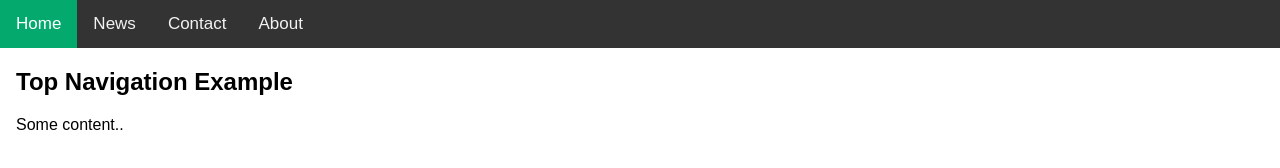
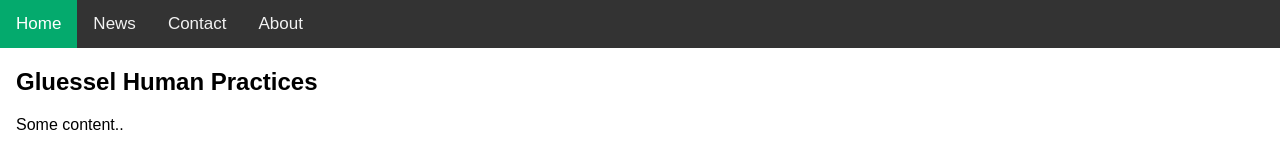
Before and after one commit to its-joy/MSDC507-Gluessel-HP, a plain HTML site: page index.html in a window 1280 px wide. Drawn offline with Linux system fonts and the light colour scheme.

Commit message:
Update index.html

```diff
--- a/index.html
+++ b/index.html
@@ -43,7 +43,7 @@
 </div>
 
 <div style="padding-left:16px">
-  <h2>Top Navigation Example</h2>
+  <h2>Gluessel Human Practices</h2>
   <p>Some content..</p>
 </div>
 
```
